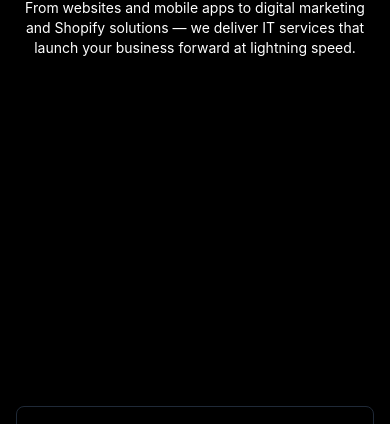
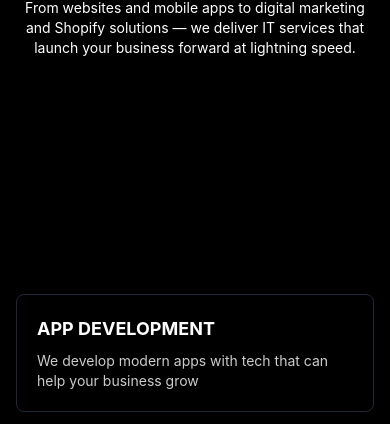
Before and after one commit to neha-kandari/xxpanix, a React (Vite) app: page /services in a window 390 px wide. Shown: the part 214-638 px from the top of the page. Built offline with nearby package versions, Linux system fonts and the light colour scheme; no server answers.

Commit message:
Update Services.tsx

```diff
--- a/src/pages/Services.tsx
+++ b/src/pages/Services.tsx
@@ -3,7 +3,7 @@ import ServiceSpline from '../components/ServiceSpline';
 
 function ServiceCard({ title, description }: { title: string; description: string }) {
   return (
-    <div className="bg-black/30 backdrop-blur-sm border border-gray-800 p-5 rounded-lg w-full md:w-[220px] hover:bg-white hover:text-black transition-all duration-300 group">
+    <div className="bg-black/30 backdrop-blur-sm border border-gray-800 p-5 rounded-lg w-full md:w-[220px] hover:bg-white hover:text-black transition-all duration-300 group pointer-events-auto">
       <h3 className="text-lg font-bold mb-2">{title}</h3>
       <p className="text-sm opacity-80 group-hover:opacity-100">{description}</p>
     </div>
@@ -14,10 +14,10 @@ export default function Services() {
   return (
     <main className="relative min-h-screen w-full bg-black text-white overflow-hidden">
       {/* Hero Text */}
-      <div className="text-center pt-20 md:pt-28 pb-4 md:pb-8 relative z-10 px-4">
-        <h1 className="text-3xl md:text-4xl font-bold mb-2">Scale Your Business at the</h1>
-        <h1 className="text-3xl md:text-4xl font-bold mb-4">Speed of Tech</h1>
-        <p className="max-w-2xl mx-auto text-center text-sm md:text-base">
+      <div className="text-center pt-20 md:pt-28 pb-4 md:pb-8 relative z-30 px-4">
+        <h1 className="text-3xl md:text-4xl font-bold mb-2 drop-shadow-lg">Scale Your Business at the</h1>
+        <h1 className="text-3xl md:text-4xl font-bold mb-4 drop-shadow-lg">Speed of Tech</h1>
+        <p className="max-w-2xl mx-auto text-center text-sm md:text-base drop-shadow-md">
           From websites and mobile apps to digital marketing and Shopify solutions —
           we deliver IT services that launch your business forward at lightning speed.
         </p>
@@ -25,14 +25,15 @@ export default function Services() {
 
       {/* Main content area with Spline and cards */}
       <div className="relative w-full">
-        {/* Mobile view - stacked cards */}
-        <div className="md:hidden flex flex-col items-center gap-4 px-4 pb-10 z-10 relative">
-          <div className="h-[300px] w-full relative mb-4">
-            <div className="absolute inset-0 flex items-center justify-center">
+        {/* Mobile view - Spline background with overlaid cards */}
+        <div className="md:hidden relative">
+          {/* Spline Animation - Top portion */}
+          <div className="absolute top-0 left-0 right-0 h-[300px] z-10 flex items-center justify-center">
             <ServiceSpline />
           </div>
-          </div>
 
+          {/* Service Cards - Below Spline animation with proper spacing */}
+          <div className="relative z-20 flex flex-col items-center gap-4 px-4 pb-10 pt-[220px] pointer-events-none">
             <ServiceCard
               title="APP DEVELOPMENT"
               description="We develop modern apps with tech that can help your business grow"
@@ -57,6 +58,7 @@ export default function Services() {
               title="SEO"
               description="Result-driven SEO strategies to boost your ranking and organic traffic"
             />
+          </div>
         </div>
 
         {/* Desktop view - positioned cards */}
```
Lines whose indentation alone changed are shown as unchanged.
